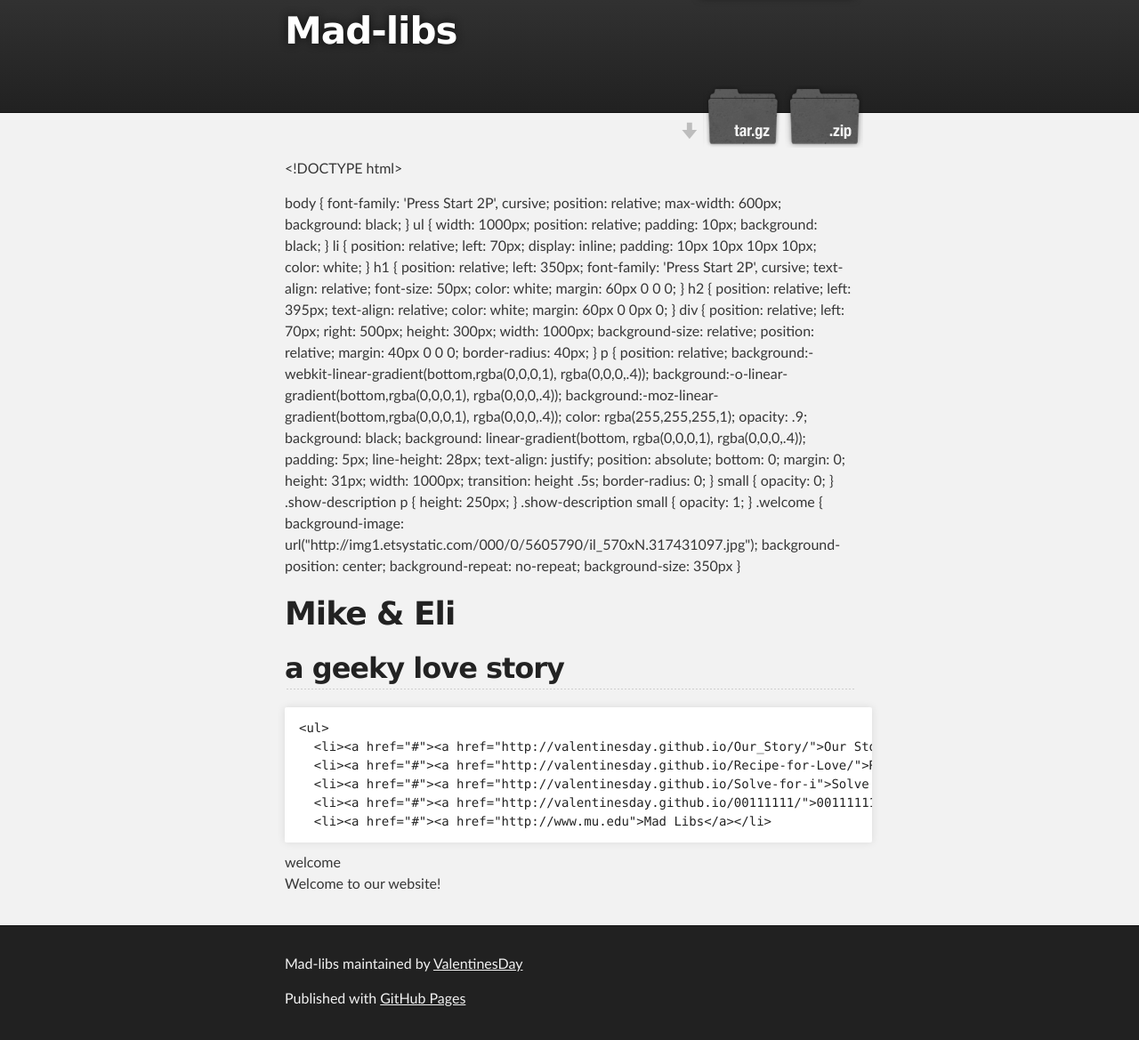
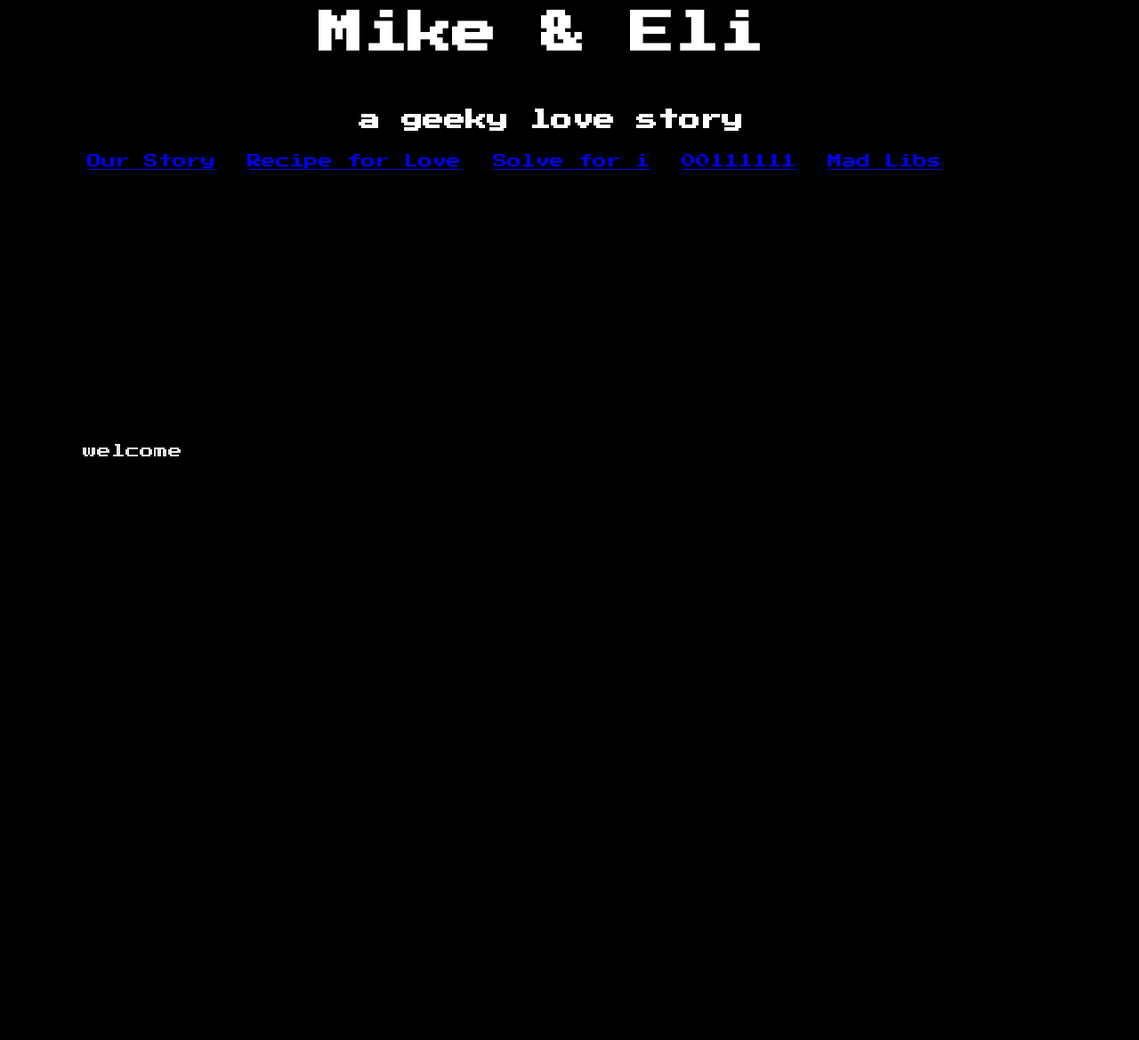
Before and after one commit to ValentinesDay/Mad-Libs, a plain HTML site: page index.html in a window 1280 px wide. Shown: the part 47-1216 px from the top of the page at 89% size. After the commit the page ends 800 px from the top, so only its background shows below. Drawn offline with nearby package versions, Linux system fonts and the light colour scheme.

Commit message:
Update index.html

```diff
--- a/index.html
+++ b/index.html
@@ -1,42 +1,8 @@
 <!DOCTYPE html>
-<html>
-
-  <head>
-    <meta charset='utf-8' />
-    <meta http-equiv="X-UA-Compatible" content="chrome=1" />
-    <meta name="description" content="Mad-libs : " />
-
-    <link rel="stylesheet" type="text/css" media="screen" href="stylesheets/stylesheet.css">
-
-    <title>Mad-libs</title>
-  </head>
-
-  <body>
-
-    <!-- HEADER -->
-    <div id="header_wrap" class="outer">
-        <header class="inner">
-          <a id="forkme_banner" href="https://github.com/ValentinesDay/Mad-Libs">View on GitHub</a>
-
-          <h1 id="project_title">Mad-libs</h1>
-          <h2 id="project_tagline"></h2>
-
-            <section id="downloads">
-              <a class="zip_download_link" href="https://github.com/ValentinesDay/Mad-Libs/zipball/master">Download this project as a .zip file</a>
-              <a class="tar_download_link" href="https://github.com/ValentinesDay/Mad-Libs/tarball/master">Download this project as a tar.gz file</a>
-            </section>
-        </header>
-    </div>
-
-    <!-- MAIN CONTENT -->
-    <div id="main_content_wrap" class="outer">
-      <section id="main_content" class="inner">
-        <p>&lt;!DOCTYPE html&gt;
-</p>
-
-<p></p>
-
-
+<head>
+<script src="/assets/jquery.js"></script>
+<link href='https://fonts.googleapis.com/css?family=Press+Start+2P' rel='stylesheet' type='text/css'>
+<style>
 body {
   font-family: 'Press Start 2P', cursive;
   position: relative;
@@ -118,41 +84,24 @@ small {
   background-repeat: no-repeat;
   background-size: 350px
 }
-<p>
-</p>
-
-<h1>
-<a name="mike--eli" class="anchor" href="#mike--eli"><span class="octicon octicon-link"></span></a>Mike &amp; Eli</h1>
-
-<h2>
-<a name="a-geeky-love-story" class="anchor" href="#a-geeky-love-story"><span class="octicon octicon-link"></span></a>a geeky love story</h2>
-
-<pre><code>&lt;ul&gt;
-  &lt;li&gt;&lt;a href="#"&gt;&lt;a href="http://valentinesday.github.io/Our_Story/"&gt;Our Story&lt;/a&gt;&lt;/li&gt;
-  &lt;li&gt;&lt;a href="#"&gt;&lt;a href="http://valentinesday.github.io/Recipe-for-Love/"&gt;Recipe for Love&lt;/a&gt;&lt;/li&gt;
-  &lt;li&gt;&lt;a href="#"&gt;&lt;a href="http://valentinesday.github.io/Solve-for-i"&gt;Solve for i&lt;/a&gt;&lt;/li&gt;
-  &lt;li&gt;&lt;a href="#"&gt;&lt;a href="http://valentinesday.github.io/00111111/"&gt;00111111&lt;/a&gt;&lt;/li&gt;
-  &lt;li&gt;&lt;a href="#"&gt;&lt;a href="http://www.mu.edu"&gt;Mad Libs&lt;/a&gt;&lt;/li&gt;
-</code></pre>
-
-<div>
-  <p>welcome<br>Welcome to our website!
-</p>
+</style>
+</head>
+<body>
+<h1>Mike & Eli</h1>
+<h2>a geeky love story</h2>
+    <ul>
+      <li><a href="#"><a href="http://valentinesday.github.io/Our_Story/">Our Story</a></li>
+      <li><a href="#"><a href="http://valentinesday.github.io/Recipe-for-Love/">Recipe for Love</a></li>
+      <li><a href="#"><a href="http://valentinesday.github.io/Solve-for-i">Solve for i</a></li>
+      <li><a href="#"><a href="http://valentinesday.github.io/00111111/">00111111</a></li>
+      <li><a href="#"><a href="http://www.mu.edu">Mad Libs</a></li>
+<div class="Welcome">
+  <p>welcome<br />
+  <small>Welcome to our website!
 </div>
-
-<p></p>
-      </section>
-    </div>
-
-    <!-- FOOTER  -->
-    <div id="footer_wrap" class="outer">
-      <footer class="inner">
-        <p class="copyright">Mad-libs maintained by <a href="https://github.com/ValentinesDay">ValentinesDay</a></p>
-        <p>Published with <a href="http://pages.github.com">GitHub Pages</a></p>
-      </footer>
-    </div>
-
-
-
-  </body>
-</html>
+<script>
+  $('div').on('click', function() {
+      $(this).toggleClass('show-description');
+  });
+</script>
+</body>
```
